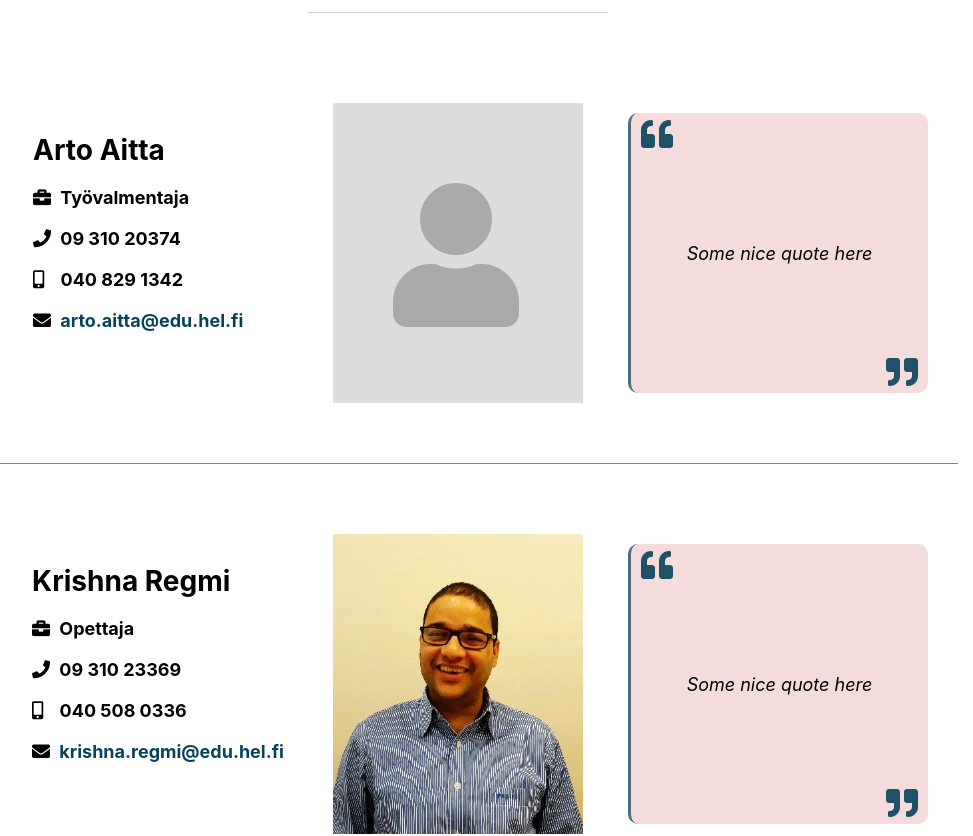
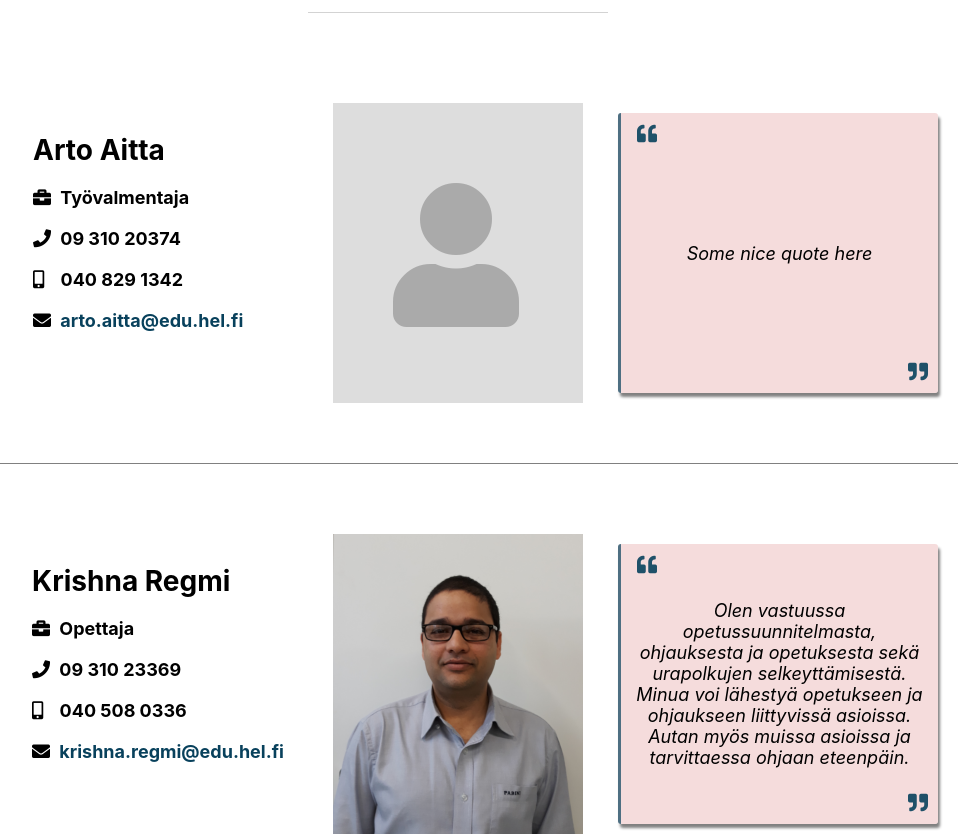
Before and after one commit to digitalents-ictbeginners/website, a React (Create React App) app: page /yhteystiedot in a window 1280 px wide. Shown: the part 1375-2211 px from the top of the page, without its empty margins (182-1155 px from the left). Built offline with nearby package versions, Linux system fonts and the light colour scheme.

Commit message:
small fix/change to infogrid image display, update krishna's picture and improve quote box styling

```diff
--- a/src/components/Contacts/Person.css
+++ b/src/components/Contacts/Person.css
@@ -67,8 +67,9 @@
     align-items: center;
     background-color: rgba(235, 186, 185, 0.5);
     border-left: 3px solid rgba(8, 65, 92,0.7);
-    border-radius: 10px;
-    width: 300px;
+    box-shadow: 2px 4px 3px grey;
+    border-radius: 3px;
+    width: 320px;
     margin: 20px 0;
     padding: 5px 10px;
     text-align: center;
@@ -83,6 +84,7 @@
 }
 
 .personQuote i {
+    font-size: 20px;
     color: rgba(8, 65, 92,0.9);
 }
 
--- a/src/components/Contacts/Person.js
+++ b/src/components/Contacts/Person.js
@@ -27,9 +27,9 @@ class Person extends React.Component {
                 </div>
                 {this.image}
                 <div className="personQuote">
-                    <i className="fas fa-quote-left fa-2x"></i>
+                    <i className="fas fa-quote-left"></i>
                     <p>{data.quote}</p>
-                    <i className="fas fa-quote-right fa-2x personRightQuote"></i>
+                    <i className="fas fa-quote-right personRightQuote"></i>
                 </div>
             </div>
         );
--- a/src/components/Home/InfoGridBlock.css
+++ b/src/components/Home/InfoGridBlock.css
@@ -37,7 +37,7 @@
 }
 
 .ibImg img {
-    object-fit: fill;
+    height: 100%;
 }
 
 @media only screen and (min-width: 601px) and (max-width: 1330px){
@@ -81,4 +81,10 @@
         min-height: 360px;
         width: 360px;
     }
+    .ibImg {
+        height: 360px;
+    }
+    .ibImg img {
+        height: 360px;
+    }
 }
--- a/src/data/Contact_fi.json
+++ b/src/data/Contact_fi.json
@@ -65,7 +65,7 @@
                 "mobile": "040 508 0336",
                 "email": "krishna.regmi@edu.hel.fi",
                 "picture": "krishna.png",
-                "quote": "Some nice quote here"
+                "quote": "Olen vastuussa opetussuunnitelmasta, ohjauksesta ja opetuksesta sekä urapolkujen selkeyttämisestä. Minua voi lähestyä opetukseen ja ohjaukseen liittyvissä asioissa. Autan myös muissa asioissa ja tarvittaessa ohjaan eteenpäin."
             },
             {
                 "id": 2,
```
Also changed, not shown: src/imgs/people/krishna.png.
